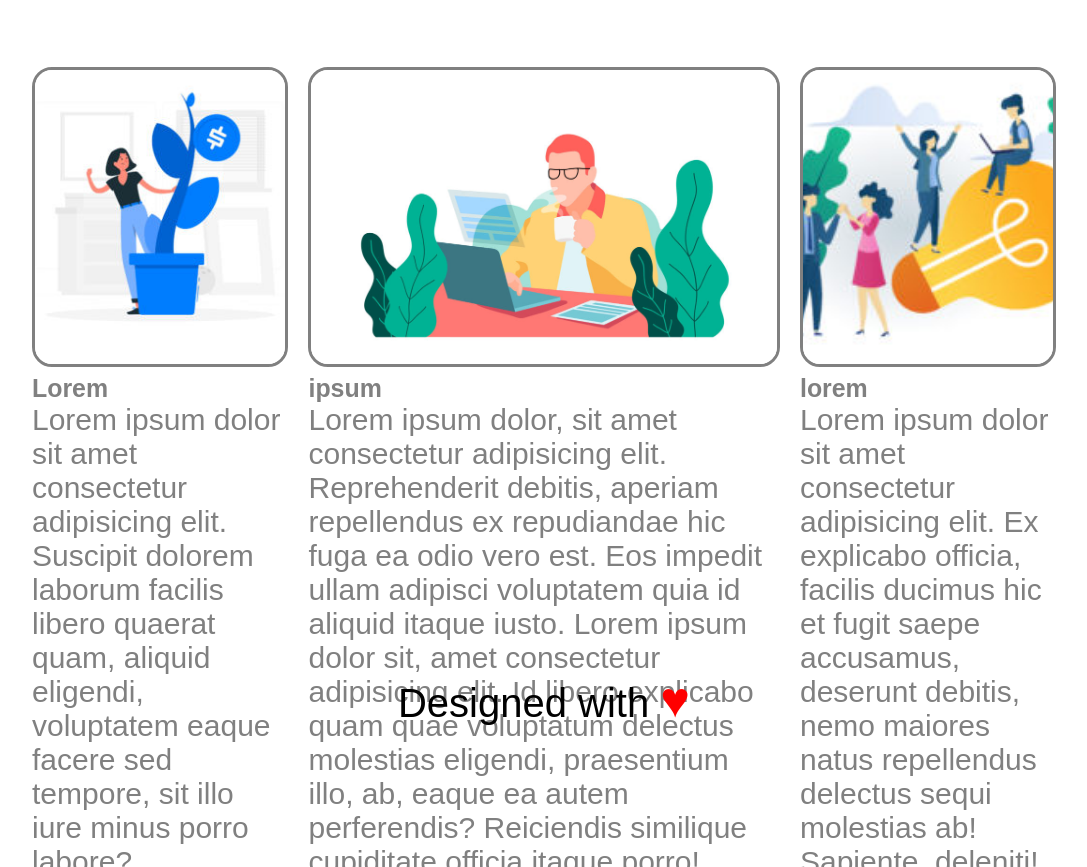
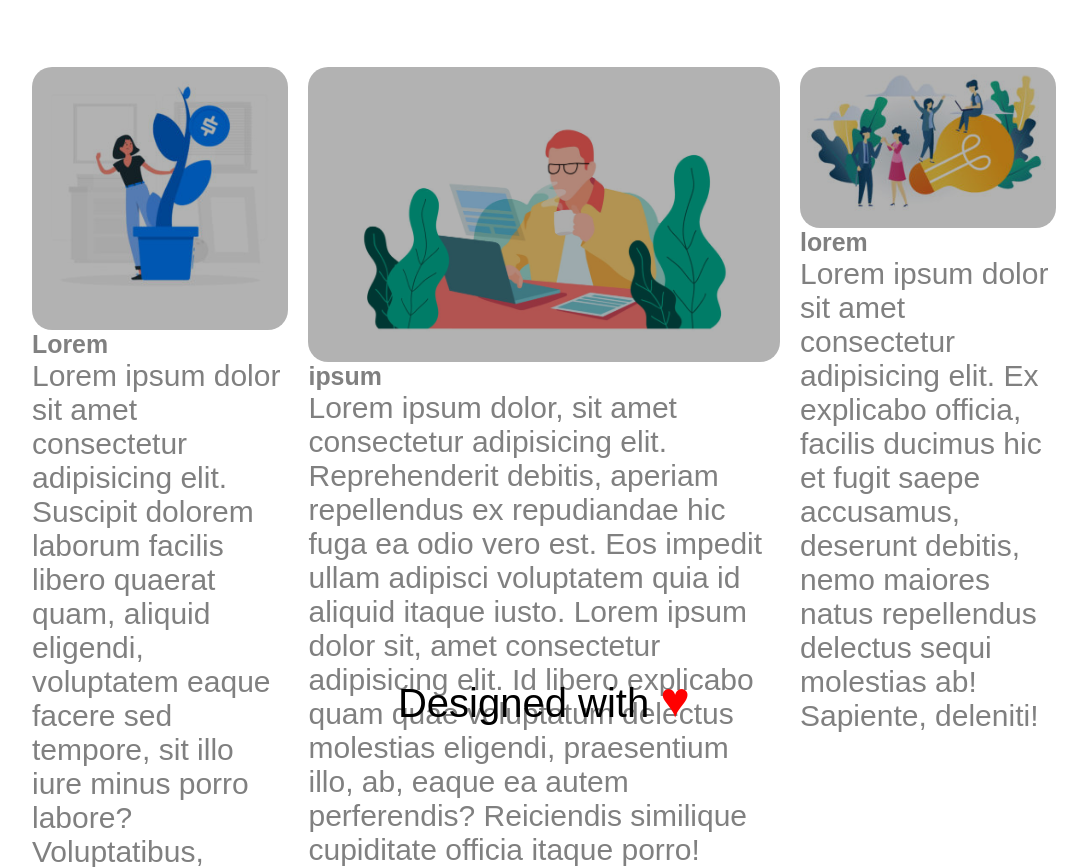
Before and after one commit to MicheleBisceglia/htmlcss-wp, a plain HTML site: page index.html in a window 1280 px wide. Shown: the part 885-1752 px from the top of the page, without its empty margins (96-1183 px from the left). Drawn offline with Linux system fonts and the light colour scheme.

Commit message:
Add: content overlay

```diff
--- a/css/style.css
+++ b/css/style.css
@@ -116,7 +116,6 @@ footer {
     height: 100%;
     object-fit: cover;
     border-radius: 20px;
-    border: solid 3px gray;
  }
  .content-2 {
      padding-bottom: 25%;
@@ -142,3 +141,7 @@ footer {
     background-color: rgba(0, 0, 0, .3);
     border-radius: 20px;
 }
+
+.col-img {
+    position: relative;
+}
--- a/index.html
+++ b/index.html
@@ -41,19 +41,25 @@
                     <p>Fertenum urna a libero tempus</p>
                 </div>
                 <div class= "content-2 clearfix">
-                    <div class="float col-side">
-                        <img src="img/img-1.jpg" alt="">
+                    <div class="float col-side ">
+                        <div class="col-img overlay">
+                            <img src="img/img-1.jpg" alt="">
+                        </div>
                         <h5>Lorem</h5>
                         <p>Lorem ipsum dolor sit amet consectetur adipisicing elit. Suscipit dolorem laborum facilis libero quaerat quam, aliquid eligendi, voluptatem eaque facere sed tempore, sit illo iure minus porro labore? Voluptatibus, eveniet?</p>
                     </div>
                     <div class="float col-center">
-                        <img src="img/banner-2.jpg" alt="">
-                        <h5>ipsum</h5>
+                        <div class="col-img overlay">
+                            <img src="img/banner-2.jpg" alt="">
+                        </div>
+                            <h5>ipsum</h5>
                         <p>Lorem ipsum dolor, sit amet consectetur adipisicing elit. Reprehenderit debitis, aperiam repellendus ex repudiandae hic fuga ea odio vero est. Eos impedit ullam adipisci voluptatem quia id aliquid itaque iusto. Lorem ipsum dolor sit, amet consectetur adipisicing elit. Id libero explicabo quam quae voluptatum delectus molestias eligendi, praesentium illo, ab, eaque ea autem perferendis? Reiciendis similique cupiditate officia itaque porro!</p>
                     </div>
                     <div class="float col-side">
-                        <img src="img/img-3.jpg" alt="">
-                        <h5>lorem</h5>
+                        <div  class="col-img overlay">
+                             <img src="img/img-3.jpg" alt="">
+                        </div>
+                             <h5>lorem</h5>
                         <p>Lorem ipsum dolor sit amet consectetur adipisicing elit. Ex explicabo officia, facilis ducimus hic et fugit saepe accusamus, deserunt debitis, nemo maiores natus repellendus delectus sequi molestias ab! Sapiente, deleniti!</p>
                     </div>
                 </div>
```
